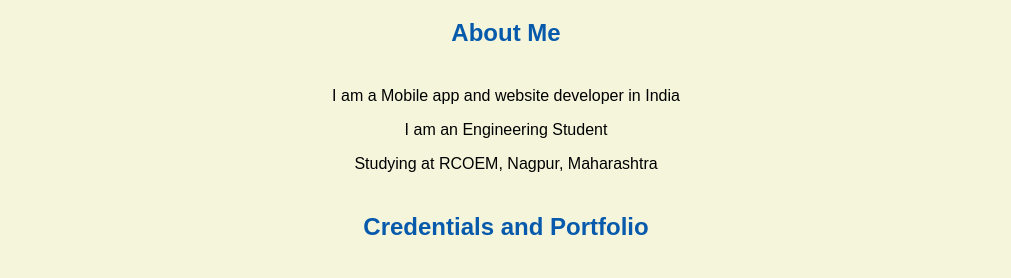
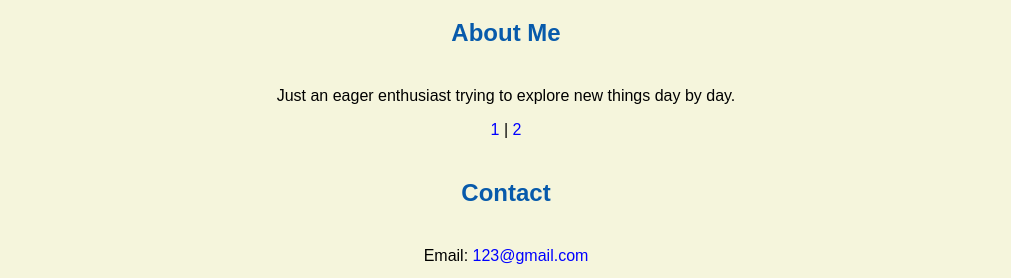
Before and after one commit to Adi-26/Adi-26.github.io, a plain HTML site: page index.html in a window 1280 px wide. Shown: the part 516-794 px from the top of the page, without its empty margins (134-1145 px from the left). Drawn offline with Linux system fonts and the light colour scheme.

Commit message:
Update index.html

```diff
--- a/index.html
+++ b/index.html
@@ -18,15 +18,14 @@
     <img src="images/banner.jpg" width="75%" alt="banner">
     <h1>Aditya's Portal</h1>
     <h2>About Me</h2>
-    <p> I am a Mobile app and website developer in India</p>
-    <p> I am an Engineering Student</p>
-    <p> Studying at RCOEM, Nagpur, Maharashtra</p>
-    <h2>Credentials and Portfolio</h2>
+    <p> Just an eager enthusiast trying to explore new things day by day.</p>
 
-    <p><a href="resume.html">My Resume</a> |<a href="http://github.com/Adi-26"> My GitHub</a></p>
+
+
+  <p><a href="resume.html">1</a> |<a href="http://"> 2</a></p>
     <h2>Contact</h2>
 
-    <p>Email: <a href="mailto:aditya@gmail.com">aditya@gmail.com</a></p>
+    <p>Email: <a href="mailto:123@gmail.com">123@gmail.com</a></p>
   </body>
 
   <footer>
```
